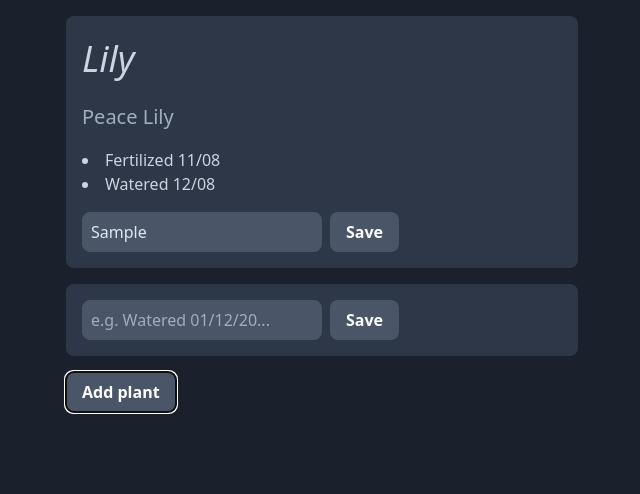
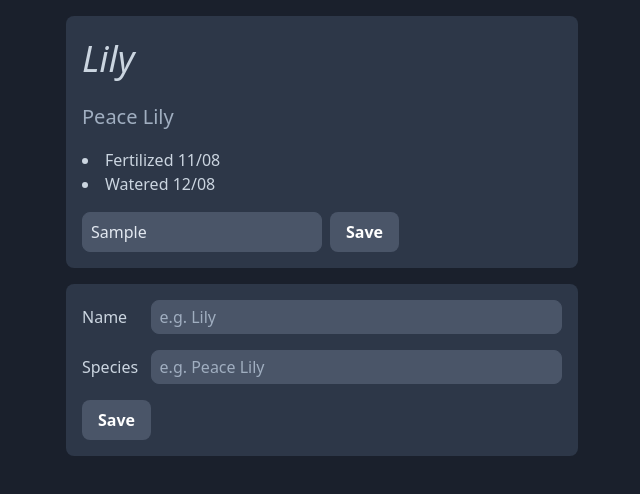
Before and after one commit to ekulz/plant-tracker, a Vue app: page / in a window 1280 px wide. Both pictures are taken after typing "Sample" into the empty fields and a click on the button "Add plant". Shown: the top 494 px of the page, without its empty margins (318-958 px from the left). Built offline with nearby package versions, Linux system fonts and the light colour scheme.

Commit message:
Add ability to add name and species to new plant

```diff
--- a/src/App.vue
+++ b/src/App.vue
@@ -29,12 +29,56 @@
           >Save</button>
         </div>
       </div>
-      <div id="new-plant-container" class="w-2/5 mt-4">
-        <button
-          id="new-plant-btn"
-          class="bg-gray-700 hover:bg-blue-800 text-white font-bold py-2 px-4 rounded-lg"
-          v-on:click="addPlant()"
-        >Add plant</button>
+      <div id="new-plant-container" class="flex flex-col w-2/5 mt-4">
+        <div
+          id="new-plant-edit"
+          class="bg-gray-800 text-gray-500 rounded-lg"
+          v-if="newPlant.editing"
+        >
+          <div id="new-plant-edit-name" class="m-4 flex flex-row items-center">
+            <div class="w-1/6">
+              <label for="name-input" class="text-gray-400">Name</label>
+            </div>
+            <div class="w-full">
+              <input
+                type="text"
+                id="name-input"
+                class="bg-gray-700 focus:outline-none focus:shadow-outline border border-gray-700 rounded-lg py-1 px-2 appearance-none leading-normal text-gray-300 w-full"
+                placeholder="e.g. Lily"
+                v-model="newPlant.name"
+              />
+            </div>
+          </div>
+          <div id="new-plant-edit-species" class="m-4 flex flex-row items-center">
+            <div class="w-1/6">
+              <label for="species-input" class="text-gray-400">Species</label>
+            </div>
+            <div class="w-full">
+              <input
+                type="text"
+                id="species-input"
+                class="bg-gray-700 focus:outline-none focus:shadow-outline border border-gray-700 rounded-lg py-1 px-2 appearance-none leading-normal text-gray-300 w-full"
+                placeholder="e.g. Peace Lily"
+                v-model="newPlant.species"
+              />
+            </div>
+          </div>
+          <div id="new-plant-edit-save" class="m-4">
+            <button
+              id="new-plant-edit-save-btn"
+              class="bg-gray-700 hover:bg-blue-800 text-white font-bold py-2 px-4 rounded-lg"
+              v-on:click="savePlant()"
+            >Save</button>
+          </div>
+        </div>
+        <div id="new-plant-add">
+          <button
+            id="new-plant-add-btn"
+            class="bg-gray-700 hover:bg-blue-800 text-white font-bold py-2 px-4 rounded-lg"
+            v-if="!newPlant.editing"
+            v-on:click="toggleEdit()"
+          >Add plant</button>
+        </div>
       </div>
     </main>
   </div>
@@ -54,6 +98,11 @@ export default {
           logEntry: "",
         },
       ],
+      newPlant: {
+        editing: false,
+        name: "",
+        species: "",
+      },
     };
   },
   methods: {
@@ -62,16 +111,22 @@ export default {
       if (plant.logEntry) plant.logs.push(plant.logEntry);
       plant.logEntry = "";
     },
-    addPlant() {
+    savePlant() {
       let lastId = Math.max(...this.plants.map((plant) => plant.id));
       let plant = {
         id: ++lastId,
-        name: "",
-        species: "",
+        name: this.newPlant.name,
+        species: this.newPlant.species,
         logs: [],
         logEntry: "",
       };
       this.plants.push(plant);
+      this.newPlant.name = "";
+      this.newPlant.species = "";
+      this.toggleEdit();
+    },
+    toggleEdit() {
+      this.newPlant.editing = !this.newPlant.editing;
     },
   },
 };
```
